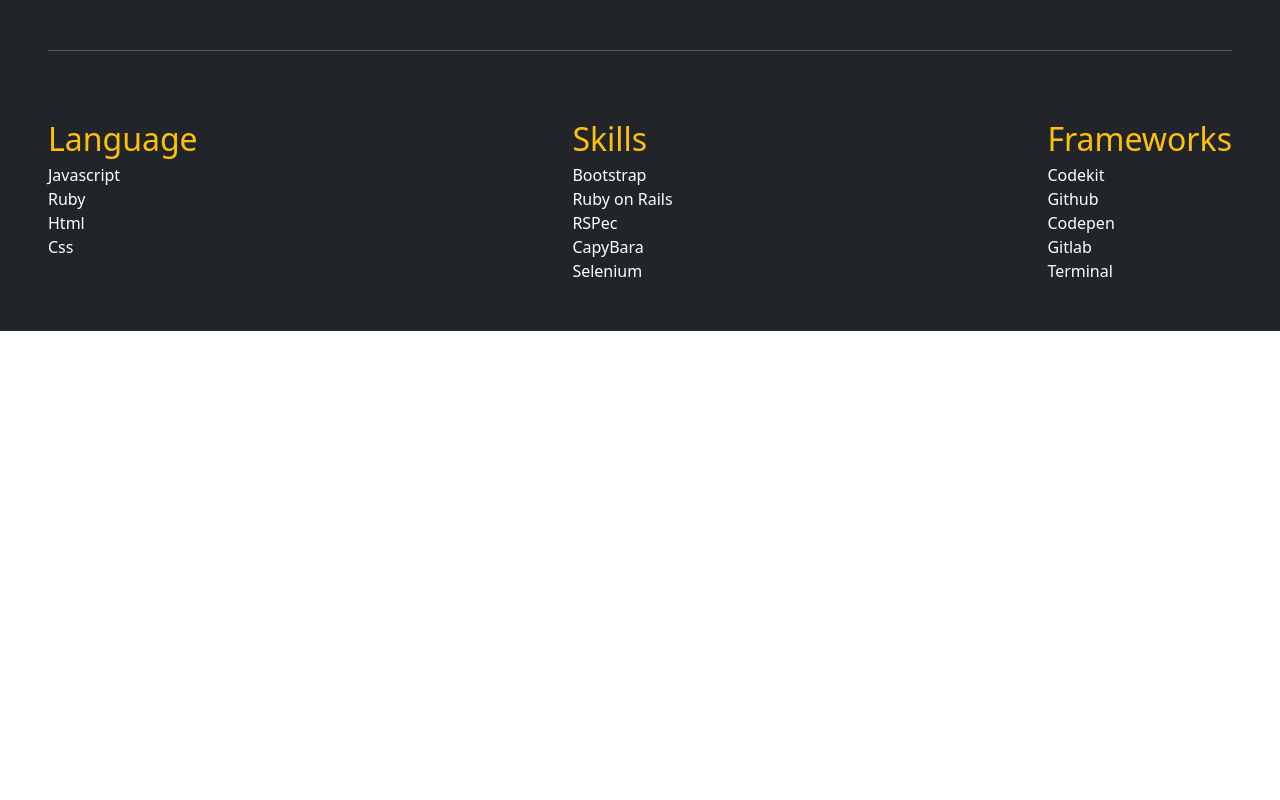
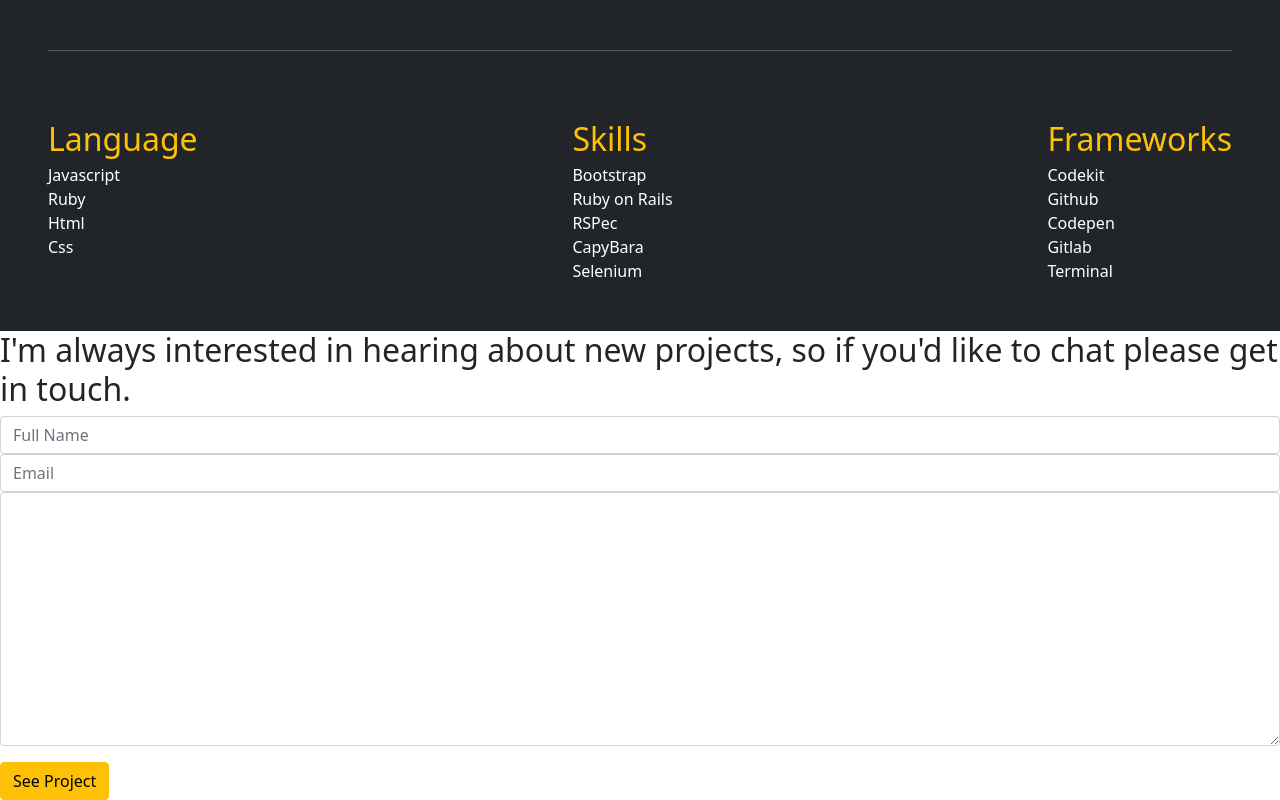
Before and after one commit to franciscoPonceDev/Portfolio-Bootstrap, a website: page index.html in a window 1280 px wide. Shown: the part 2017-2817 px from the top of the page. Before the commit the page ends 2348 px from the top, so only its background shows below. Drawn offline with nearby package versions, Linux system fonts and the light colour scheme.

Commit message:
Add contact section

```diff
--- a/index.html
+++ b/index.html
@@ -167,7 +167,7 @@
         <div class="py-5 border-bottom-2">
             <h3 class="text-warning">About me</h3>
             <p>Hello I’m a software developer! I can help you build a product , feature or website Look through some of my work and experience! If you like what you see and have a project you need coded, don’t hestiate to contact me.</p>
-            <button type="button" class="mt-3 btn btn-warning">Get my Resume</button>
+            <button type="submit" class="mt-3 btn btn-warning">Get my Resume</button>
         </div>
         <hr>
         <div class="text-center py-5">
@@ -198,6 +198,21 @@
             </ul>
         </div>
     </section>
+    <section id="Contacts">
+        <h2>I'm always interested in hearing about new projects, so if you'd like to chat please get in touch.</h2>
+        <form action="#">
+            <div class="input-group">
+                <input type="text" class="form-control" placeholder="Full Name" aria-label="Username" aria-describedby="basic-addon1" required>
+            </div>
+            <div class="input-group">
+                <input type="email" class="form-control" placeholder="Email" aria-label="Username" aria-describedby="basic-addon1" required>
+            </div>
+            <div class="input-group">
+                <textarea name="message" class="form-control"id="message" cols="30" rows="10" required></textarea>
+            </div>
+            <button type="submit" class="mt-3 btn btn-warning">See Project</button>
+        </form>
+    </section>
 
 
 
```
